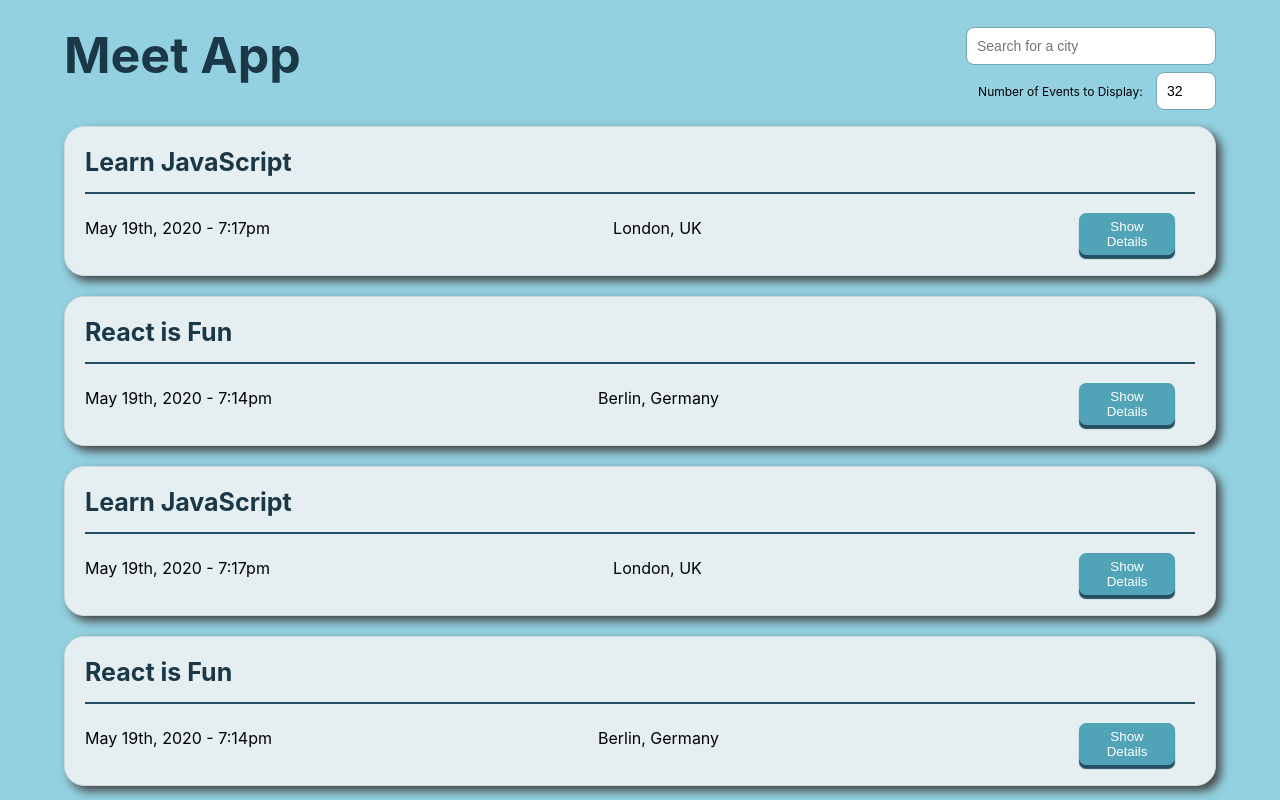
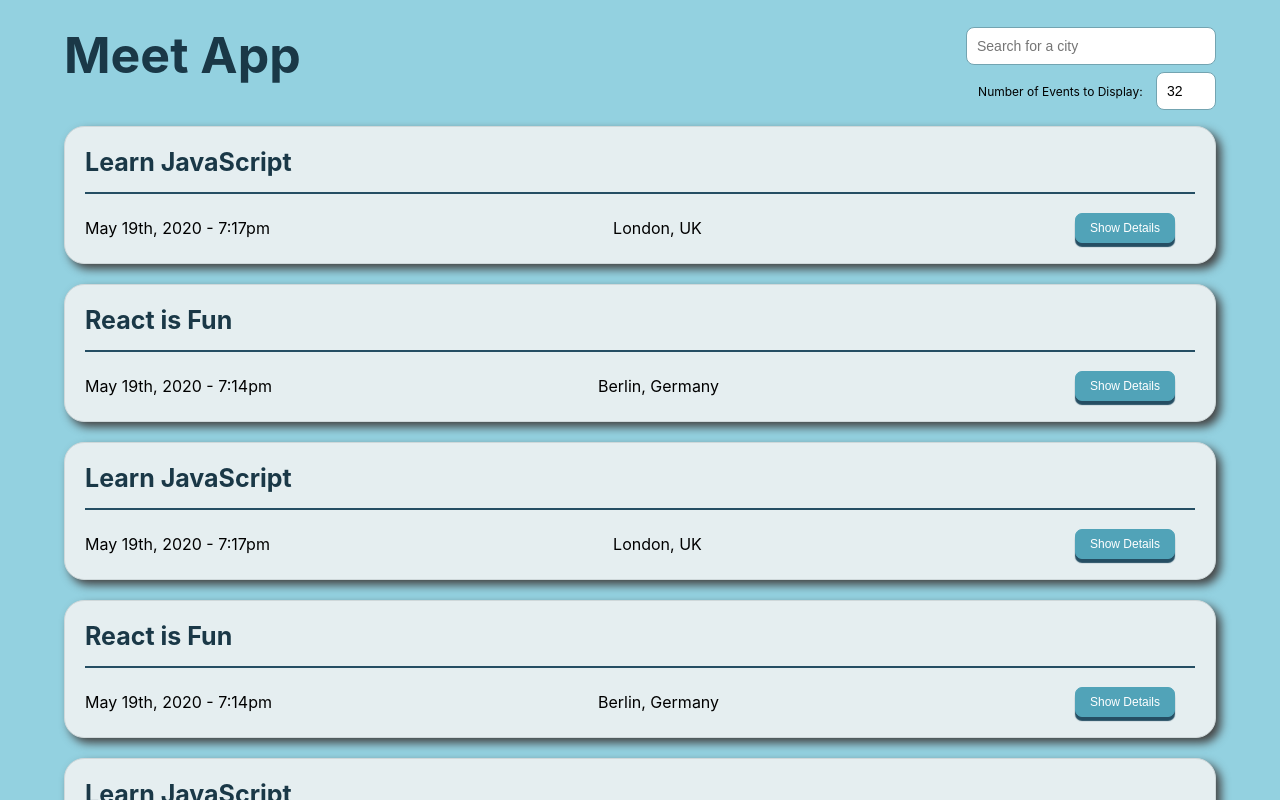
Before and after one commit to TubaJordan/Meet-App, a React (Create React App) app: page / in a window 1280 px wide. Shown: the top 800 px of the page. Built offline with nearby package versions, Linux system fonts and the light colour scheme.

Commit message:
style tweak

```diff
--- a/src/App.css
+++ b/src/App.css
@@ -159,8 +159,9 @@ h4 {
   top: 0;
   cursor: pointer;
   margin: 0 20px;
-  width: 96px;
+  width: 100px;
   text-align: center;
+  font-size: 12px;
 }
 
 .detail-button:active {
```
